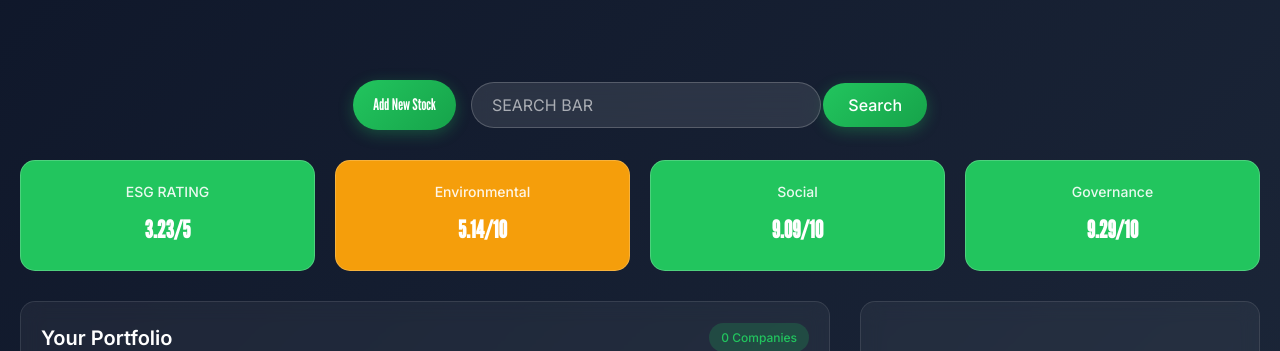
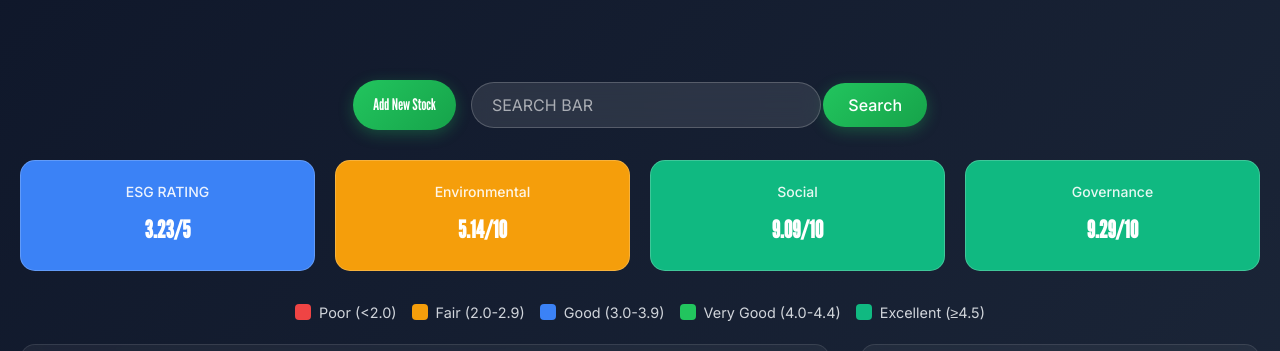
Before and after one commit to Aarush-A/ESGFolio, a Flask app: page /dashboard in a window 1280 px wide. Shown: the part 109-460 px from the top of the page. Run offline with Flask 2, Linux system fonts and the light colour scheme; a user stored in the database is signed in; data comes from the database, SQL or seed files in the repository; both versions use the stored data as it was after the commit; data that the repository does not hold is empty.

Commit message:
changed UI

```diff
--- a/api.py
+++ b/api.py
@@ -218,28 +218,44 @@ class graphs_api(Resource):
             portfolio_g_scores.append(round(scaled_g, 2))
             portfolio_esg_scores.append(round(esg_score, 2))
 
-        # Get score distribution across all companies (based on ESG scores out of 5)
-        score_distribution = cursor.execute('''
-            SELECT
-                CASE
-                    WHEN (E_score + S_score + G_score) <= 2 THEN 'Poor (0-1)'
-                    WHEN (E_score + S_score + G_score) <= 4 THEN 'Fair (1-2)'
-                    WHEN (E_score + S_score + G_score) <= 6 THEN 'Good (2-3)'
-                    WHEN (E_score + S_score + G_score) <= 8 THEN 'Very Good (3-4)'
-                    ELSE 'Excellent (4-5)'
-                END as score_range,
-                COUNT(*) as count
-            FROM Scores
-            GROUP BY score_range
-            ORDER BY
-                CASE
-                    WHEN score_range = 'Poor (0-1)' THEN 1
-                    WHEN score_range = 'Fair (1-2)' THEN 2
-                    WHEN score_range = 'Good (2-3)' THEN 3
-                    WHEN score_range = 'Very Good (3-4)' THEN 4
-                    ELSE 5
-                END
-        ''').fetchall()
+        # Get all raw scores for distribution calculation
+        all_raw_scores = cursor.execute('SELECT E_score, S_score, G_score FROM Scores').fetchall()
+
+        # Calculate distribution in Python to match the weighting logic
+        distribution_counts = {
+            'Poor (0-2)': 0,
+            'Fair (2-3)': 0,
+            'Good (3-4)': 0,
+            'Very Good (4-4.5)': 0,
+            'Excellent (4.5-5)': 0
+        }
+
+        for row in all_raw_scores:
+            scaled_e = minmax_scale(row[0], minmax_values[0], minmax_values[1])
+            scaled_s = minmax_scale(row[1], minmax_values[2], minmax_values[3])
+            scaled_g = minmax_scale(row[2], minmax_values[4], minmax_values[5])
+
+            esg_score = (scaled_e * E_WEIGHT + scaled_s * S_WEIGHT + scaled_g * G_WEIGHT) * 0.5
+
+            if esg_score < 2.0:
+                distribution_counts['Poor (0-2)'] += 1
+            elif esg_score < 3.0:
+                distribution_counts['Fair (2-3)'] += 1
+            elif esg_score < 4.0:
+                distribution_counts['Good (3-4)'] += 1
+            elif esg_score < 4.5:
+                distribution_counts['Very Good (4-4.5)'] += 1
+            else:
+                distribution_counts['Excellent (4.5-5)'] += 1
+
+        # Convert to list of tuples for compatibility with existing formatted output structure
+        score_distribution = [
+            ('Poor (0-2)', distribution_counts['Poor (0-2)']),
+            ('Fair (2-3)', distribution_counts['Fair (2-3)']),
+            ('Good (3-4)', distribution_counts['Good (3-4)']),
+            ('Very Good (4-4.5)', distribution_counts['Very Good (4-4.5)']),
+            ('Excellent (4.5-5)', distribution_counts['Excellent (4.5-5)'])
+        ]
 
         conn.close()
 
--- a/templates/Dashboard.html
+++ b/templates/Dashboard.html
@@ -19,24 +19,49 @@
 
 <div class="placeholders-container">
     <div class="placeholder-box"
-        style="{% if totalscore[3] is not none and totalscore[3] <= 1.5 %}background-color: #ef4444;{% elif totalscore[3] is not none and totalscore[3] <= 2.5 %}background-color: #f59e0b;{% elif totalscore[3] is not none %}background-color: #22c55e;{% endif %}">
+        style="{% if totalscore[3] is not none %}{% if totalscore[3] < 2.0 %}background-color: #ef4444;{% elif totalscore[3] < 3.0 %}background-color: #f59e0b;{% elif totalscore[3] < 4.0 %}background-color: #3b82f6;{% elif totalscore[3] < 4.5 %}background-color: #22c55e;{% else %}background-color: #10b981;{% endif %}{% endif %}">
         <div class="rating-label">ESG RATING</div>
         <div class="rating-value">{{ totalscore[3] | round(2) if totalscore[3] is not none else 'N/A' }}/5</div>
     </div>
     <div class="placeholder-box"
-        style="{% if totalscore[0] is not none and totalscore[0] <= 3 %}background-color: #ef4444;{% elif totalscore[0] is not none and totalscore[0] <= 6 %}background-color: #f59e0b;{% elif totalscore[0] is not none %}background-color: #22c55e;{% endif %}">
+        style="{% if totalscore[0] is not none %}{% if totalscore[0] < 4.0 %}background-color: #ef4444;{% elif totalscore[0] < 6.0 %}background-color: #f59e0b;{% elif totalscore[0] < 8.0 %}background-color: #3b82f6;{% elif totalscore[0] < 9.0 %}background-color: #22c55e;{% else %}background-color: #10b981;{% endif %}{% endif %}">
         <div class="rating-label">Environmental</div>
         <div class="rating-value">{{ totalscore[0] | round(2) if totalscore[0] is not none else 'N/A' }}/10</div>
     </div>
     <div class="placeholder-box"
-        style="{% if totalscore[1] is not none and totalscore[1] <= 3 %}background-color: #ef4444;{% elif totalscore[1] is not none and totalscore[1] <= 6 %}background-color: #f59e0b;{% elif totalscore[1] is not none %}background-color: #22c55e;{% endif %}">
+        style="{% if totalscore[1] is not none %}{% if totalscore[1] < 4.0 %}background-color: #ef4444;{% elif totalscore[1] < 6.0 %}background-color: #f59e0b;{% elif totalscore[1] < 8.0 %}background-color: #3b82f6;{% elif totalscore[1] < 9.0 %}background-color: #22c55e;{% else %}background-color: #10b981;{% endif %}{% endif %}">
         <div class="rating-label">Social</div>
         <div class="rating-value">{{ totalscore[1] | round(2) if totalscore[1] is not none else 'N/A' }}/10</div>
     </div>
     <div class="placeholder-box"
-        style="{% if totalscore[2] is not none and totalscore[2] <= 3 %}background-color: #ef4444;{% elif totalscore[2] is not none and totalscore[2] <= 6 %}background-color: #f59e0b;{% elif totalscore[2] is not none %}background-color: #22c55e;{% endif %}">
+        style="{% if totalscore[2] is not none %}{% if totalscore[2] < 4.0 %}background-color: #ef4444;{% elif totalscore[2] < 6.0 %}background-color: #f59e0b;{% elif totalscore[2] < 8.0 %}background-color: #3b82f6;{% elif totalscore[2] < 9.0 %}background-color: #22c55e;{% else %}background-color: #10b981;{% endif %}{% endif %}">
         <div class="rating-label">Governance</div>
         <div class="rating-value">{{ totalscore[2] | round(2) if totalscore[2] is not none else 'N/A' }}/10</div>
+    </div>
+</div>
+
+<!-- Rating Legend -->
+<div class="legend-container"
+    style="margin-bottom: 20px; display: flex; justify-content: center; gap: 15px; flex-wrap: wrap;">
+    <div class="legend-item" style="display: flex; align-items: center; gap: 8px;">
+        <div style="width: 16px; height: 16px; background-color: #ef4444; border-radius: 4px;"></div>
+        <span style="font-size: 0.9em; color: #d1d5db;">Poor (&lt;2.0)</span>
+    </div>
+    <div class="legend-item" style="display: flex; align-items: center; gap: 8px;">
+        <div style="width: 16px; height: 16px; background-color: #f59e0b; border-radius: 4px;"></div>
+        <span style="font-size: 0.9em; color: #d1d5db;">Fair (2.0-2.9)</span>
+    </div>
+    <div class="legend-item" style="display: flex; align-items: center; gap: 8px;">
+        <div style="width: 16px; height: 16px; background-color: #3b82f6; border-radius: 4px;"></div>
+        <span style="font-size: 0.9em; color: #d1d5db;">Good (3.0-3.9)</span>
+    </div>
+    <div class="legend-item" style="display: flex; align-items: center; gap: 8px;">
+        <div style="width: 16px; height: 16px; background-color: #22c55e; border-radius: 4px;"></div>
+        <span style="font-size: 0.9em; color: #d1d5db;">Very Good (4.0-4.4)</span>
+    </div>
+    <div class="legend-item" style="display: flex; align-items: center; gap: 8px;">
+        <div style="width: 16px; height: 16px; background-color: #10b981; border-radius: 4px;"></div>
+        <span style="font-size: 0.9em; color: #d1d5db;">Excellent (&ge;4.5)</span>
     </div>
 </div>
 
@@ -67,19 +92,19 @@
                         <td>{{ loop.index }}</td>
                         <td class="company-name">{{ stock[1] }}</td>
                         <td class="score-cell"
-                            style="{% if stock[2] is not none and stock[2] <= 3 %}background-color: #ef4444;{% elif stock[2] is not none and stock[2] <= 6 %}background-color: #f59e0b;{% elif stock[2] is not none %}background-color: #22c55e;{% endif %}">
+                            style="{% if stock[2] is not none %}{% if stock[2] < 4.0 %}background-color: #ef4444;{% elif stock[2] < 6.0 %}background-color: #f59e0b;{% elif stock[2] < 8.0 %}background-color: #3b82f6;{% elif stock[2] < 9.0 %}background-color: #22c55e;{% else %}background-color: #10b981;{% endif %}{% endif %}">
                             {{ stock[2] | round(2) if stock[2] is not none else 'N/A' }}/10
                         </td>
                         <td class="score-cell"
-                            style="{% if stock[3] is not none and stock[3] <= 3 %}background-color: #ef4444;{% elif stock[3] is not none and stock[3] <= 6 %}background-color: #f59e0b;{% elif stock[3] is not none %}background-color: #22c55e;{% endif %}">
+                            style="{% if stock[3] is not none %}{% if stock[3] < 4.0 %}background-color: #ef4444;{% elif stock[3] < 6.0 %}background-color: #f59e0b;{% elif stock[3] < 8.0 %}background-color: #3b82f6;{% elif stock[3] < 9.0 %}background-color: #22c55e;{% else %}background-color: #10b981;{% endif %}{% endif %}">
                             {{ stock[3] | round(2) if stock[3] is not none else 'N/A' }}/10
                         </td>
                         <td class="score-cell"
-                            style="{% if stock[4] is not none and stock[4] <= 3 %}background-color: #ef4444;{% elif stock[4] is not none and stock[4] <= 6 %}background-color: #f59e0b;{% elif stock[4] is not none %}background-color: #22c55e;{% endif %}">
+                            style="{% if stock[4] is not none %}{% if stock[4] < 4.0 %}background-color: #ef4444;{% elif stock[4] < 6.0 %}background-color: #f59e0b;{% elif stock[4] < 8.0 %}background-color: #3b82f6;{% elif stock[4] < 9.0 %}background-color: #22c55e;{% else %}background-color: #10b981;{% endif %}{% endif %}">
                             {{ stock[4] | round(2) if stock[4] is not none else 'N/A' }}/10
                         </td>
                         <td class="score-cell"
-                            style="{% if stock[5] is not none and stock[5] <= 1.5 %}background-color: #ef4444;{% elif stock[5] is not none and stock[5] <= 2.5 %}background-color: #f59e0b;{% elif stock[5] is not none %}background-color: #22c55e;{% endif %}">
+                            style="{% if stock[5] is not none %}{% if stock[5] < 2.0 %}background-color: #ef4444;{% elif stock[5] < 3.0 %}background-color: #f59e0b;{% elif stock[5] < 4.0 %}background-color: #3b82f6;{% elif stock[5] < 4.5 %}background-color: #22c55e;{% else %}background-color: #10b981;{% endif %}{% endif %}">
                             {{ stock[5] | round(2) if stock[5] is not none else 'N/A' }}/5
                         </td>
                         <td>
```
Also changed, not shown: esgdb.db.
